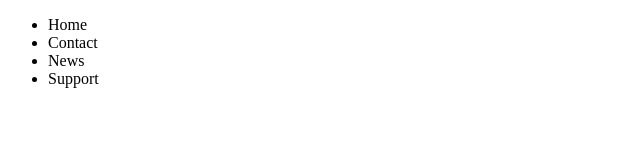
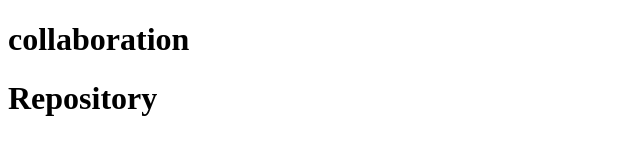
Before and after one commit to stirlingdonaldson/collabitory, a website: page src/index.html in a window 1280 px wide. Shown: the whole page, without its empty margins (0-640 px from the left). Drawn offline with Linux system fonts and the light colour scheme.

Commit message:
change content

```diff
--- a/src/index.html
+++ b/src/index.html
@@ -7,12 +7,6 @@
 
 
 <body>
-  <nav style="display: inline">
-    <ul>
-      <li>Home</li>
-      <li>Contact</li>
-      <li>News</li>
-      <li>Support</li>
-    </ul>
-  </nav>
+		<h1>collaboration</h1>
+		<h1>Repository</h1>
 </body>
```
